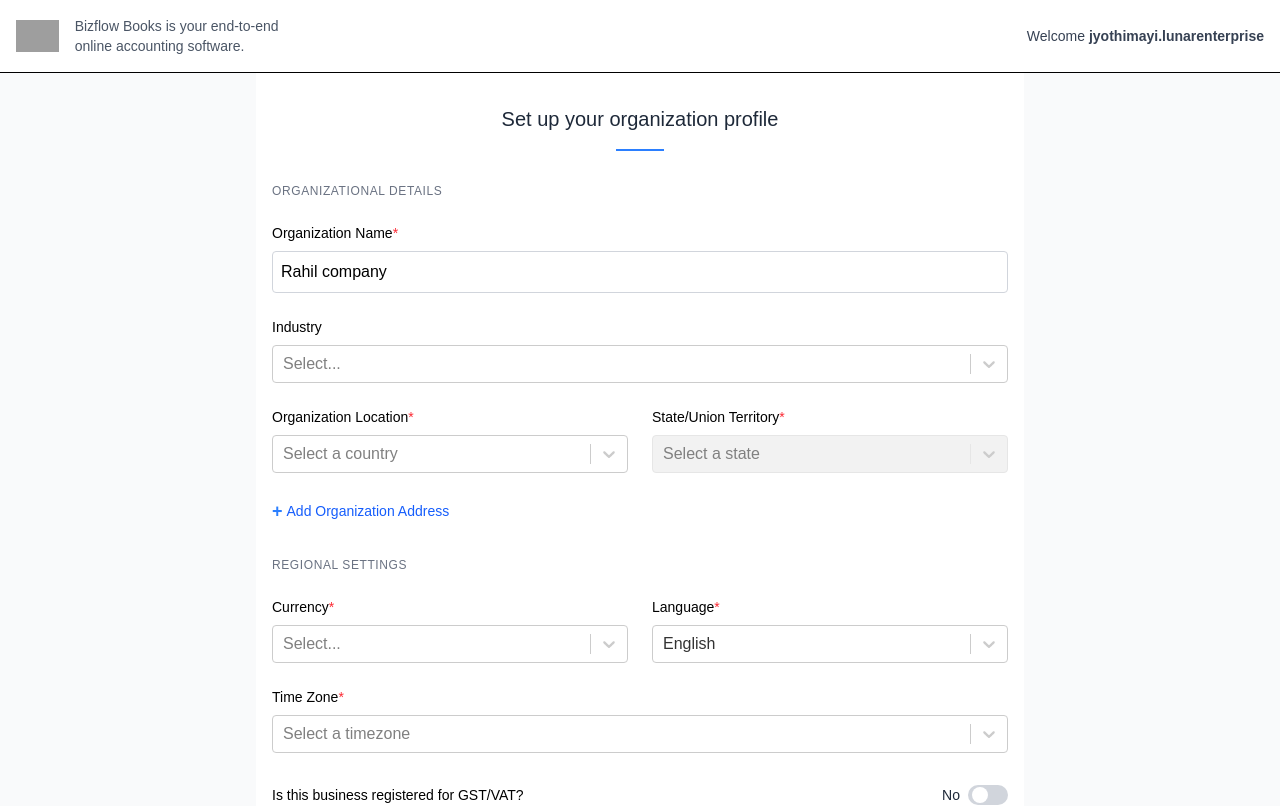
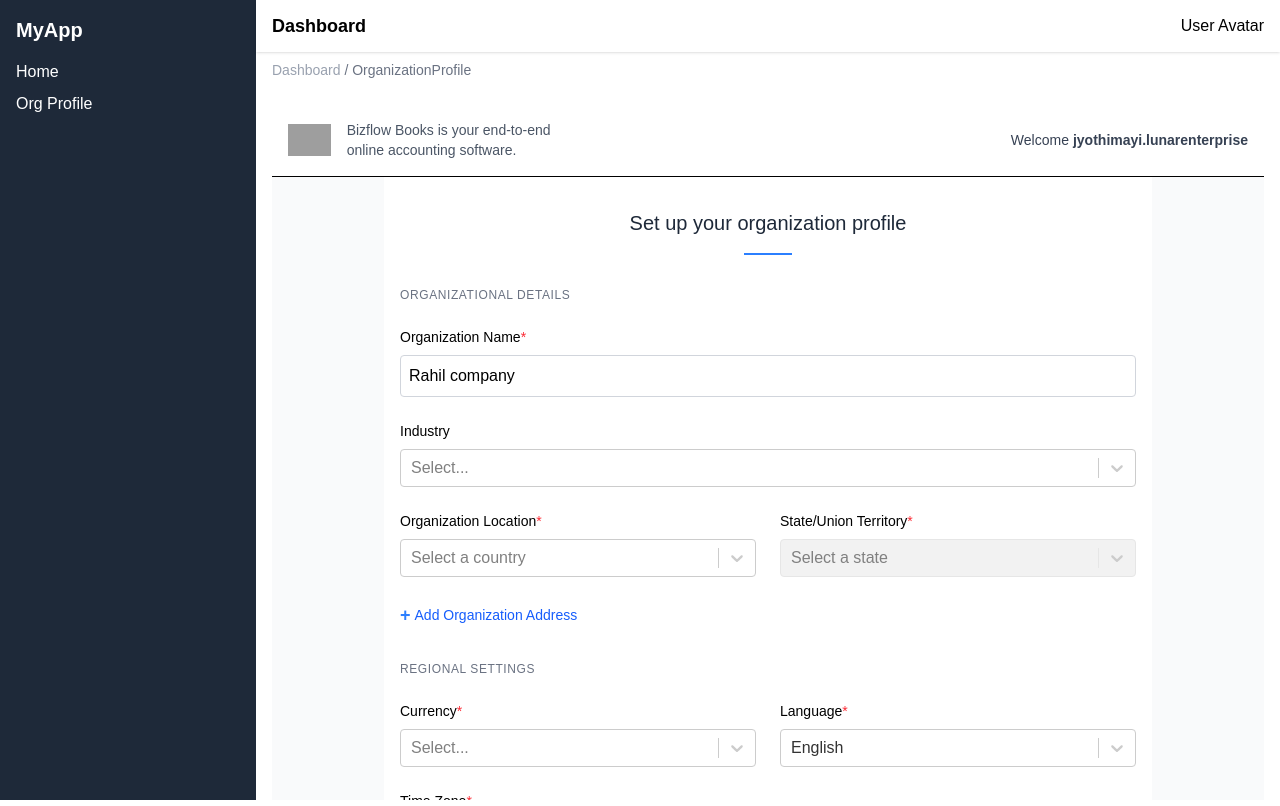
Before and after one commit to Lunareterprises/AIMS_Frontend, a React (Vite) app: page /OrganizationProfile in a window 1280 px wide. Shown: the top 806 px of the page. Built offline with nearby package versions, Linux system fonts and the light colour scheme; no server answers; grey boxes are pictures that could not be loaded.

Commit message:
side menu and nav bar and breadcrumb set

```diff
--- a/src/App.jsx
+++ b/src/App.jsx
@@ -1,24 +1,9 @@
-
-import './App.css'
-import { Routes, Route } from 'react-router-dom'
-import LandingPage from './pages/landingPage/LandingPage'
-import Signup from './pages/authentication/Signup'
-import Login from './pages/authentication/Login'
-import OrganizationProfile from './pages/organizationProfile/OrganizationProfile'
-
+// src/App.jsx
+import './App.css';
+import AppRoutes from './routes/AppRoutes';
 
 function App() {
-  return (
-  <Routes>
-      <Route path="LandingPage" element={<LandingPage />} />
-      <Route path="Signup" element={<Signup />} />
-      <Route path="/" element={<Login />} />
-      <Route path="/OrganizationProfile" element={<OrganizationProfile />} />
-
-
-
-  </Routes>
-  )
+  return <AppRoutes />;
 }
 
-export default App
+export default App;
--- a/src/component/authentication/login/LoginForm.jsx
+++ b/src/component/authentication/login/LoginForm.jsx
@@ -1,4 +1,4 @@
-import React, { useState } from "react";
+import React, { useState,useEffect } from "react";
 import { Formik, Form, Field, ErrorMessage } from "formik";
 import * as Yup from "yup";
 import {
--- /dev/null
+++ b/src/component/layout/Breadcrumb.jsx
@@ -0,0 +1,25 @@
+// src/components/layout/Breadcrumb.jsx
+import { useLocation } from 'react-router-dom';
+
+const Breadcrumb = () => {
+  const location = useLocation();
+  const paths = location.pathname.split('/').filter(Boolean);
+
+  return (
+    <div className="text-sm text-gray-500 px-4 py-2">
+      <span className="text-gray-400">Dashboard</span>{" "}
+      {paths.length === 0 ? (
+        <span>Home</span>
+      ) : (
+        paths.map((p, i) => (
+          <span key={i}>
+            {" / "}
+            {p.charAt(0).toUpperCase() + p.slice(1)}
+          </span>
+        ))
+      )}
+    </div>
+  );
+};
+
+export default Breadcrumb;
--- /dev/null
+++ b/src/component/layout/MainLayout.jsx
@@ -0,0 +1,22 @@
+// src/components/layout/MainLayout.jsx
+import React from 'react';
+import Sidebar from './Sidebar';
+import Navbar from './Navbar';
+import Breadcrumb from './Breadcrumb';
+
+const MainLayout = ({ children }) => {
+  return (
+    <div className="flex h-screen">
+      <Sidebar />
+      <div className="flex flex-col flex-1">
+        <Navbar />
+        <Breadcrumb />
+        <main className="p-4 overflow-auto">
+          {children}
+        </main>
+      </div>
+    </div>
+  );
+};
+
+export default MainLayout;
--- /dev/null
+++ b/src/component/layout/Navbar.jsx
@@ -0,0 +1,11 @@
+// src/components/layout/Navbar.jsx
+import React from 'react';
+
+const Navbar = () => (
+  <div className="bg-white shadow px-4 py-3 flex justify-between items-center">
+    <h1 className="text-lg font-semibold">Dashboard</h1>
+    <div>User Avatar</div>
+  </div>
+);
+
+export default Navbar;
--- /dev/null
+++ b/src/component/layout/Sidebar.jsx
@@ -0,0 +1,15 @@
+// src/components/layout/Sidebar.jsx
+import React from 'react';
+import { Link } from 'react-router-dom';
+
+const Sidebar = () => (
+  <div className="w-64 bg-gray-800 text-white h-full p-4">
+    <h2 className="text-xl font-bold mb-4">MyApp</h2>
+    <nav className="flex flex-col space-y-2">
+      <Link to="/LandingPage">Home</Link>
+      <Link to="/OrganizationProfile">Org Profile</Link>
+    </nav>
+  </div>
+);
+
+export default Sidebar;
--- /dev/null
+++ b/src/routes/AppRoutes.jsx
@@ -0,0 +1,30 @@
+// src/routes/AppRoutes.jsx
+import { Routes, Route } from 'react-router-dom';
+import LandingPage from '../pages/landingPage/LandingPage';
+import Signup from '../pages/authentication/Signup';
+import Login from '../pages/authentication/Login';
+import OrganizationProfile from '../pages/organizationProfile/OrganizationProfile';
+import MainLayout from '../component/layout/MainLayout';
+
+const AppRoutes = () => {
+  return (
+    <Routes>
+      {/* Auth Pages - No Layout */}
+      <Route path="/" element={<Login />} />
+      <Route path="/Signup" element={<Signup />} />
+
+      {/* Protected Routes */}
+      <Route path="/LandingPage" element={ <LandingPage />}/>
+      <Route
+        path="/OrganizationProfile"
+        element={
+          <MainLayout>
+            <OrganizationProfile />
+          </MainLayout>
+        }
+      />
+    </Routes>
+  );
+};
+
+export default AppRoutes;
```
Also changed, not shown: package.json (+11 -2 lines), 1 other file (tests, documents, lock files or other folders).
